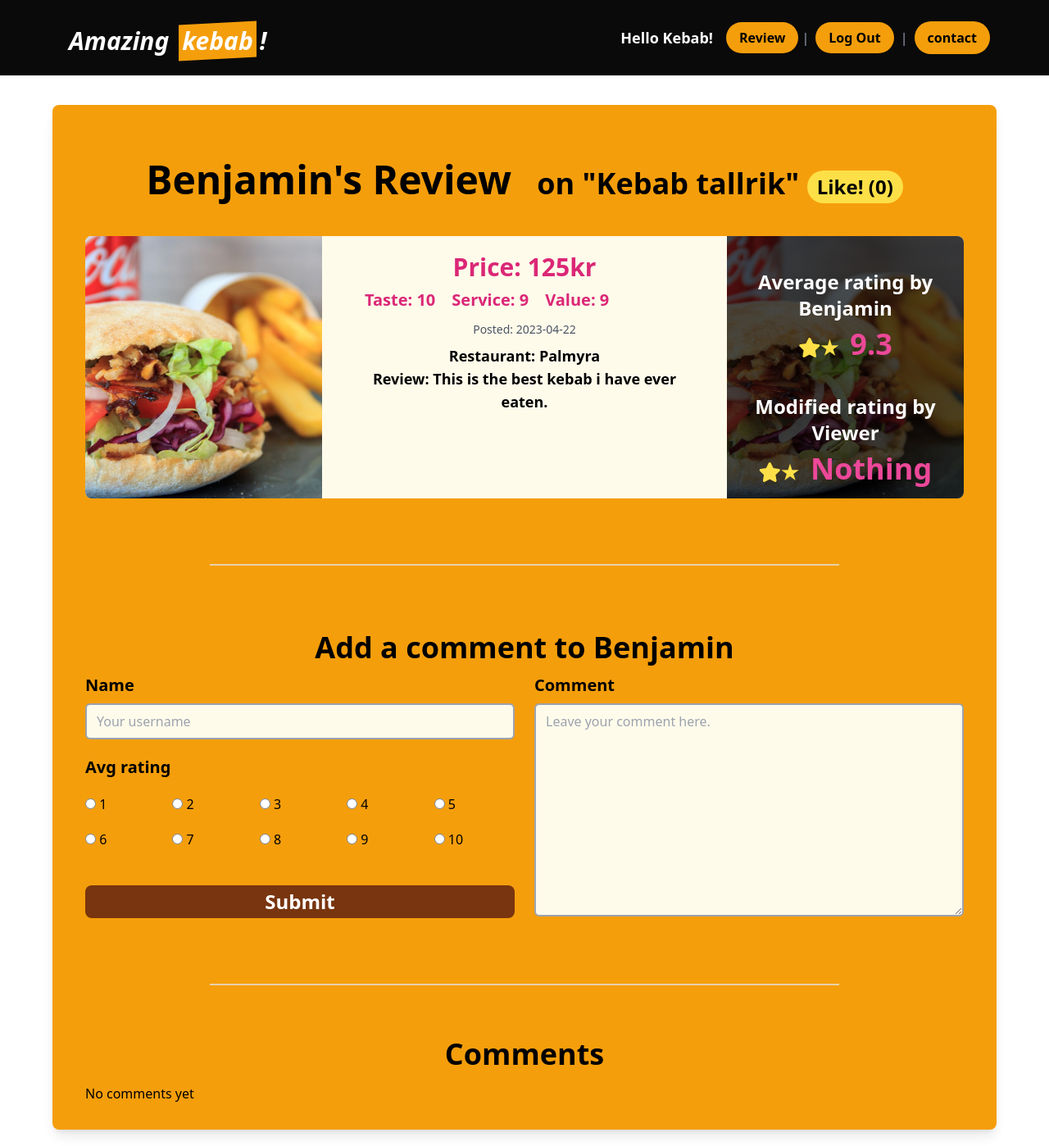
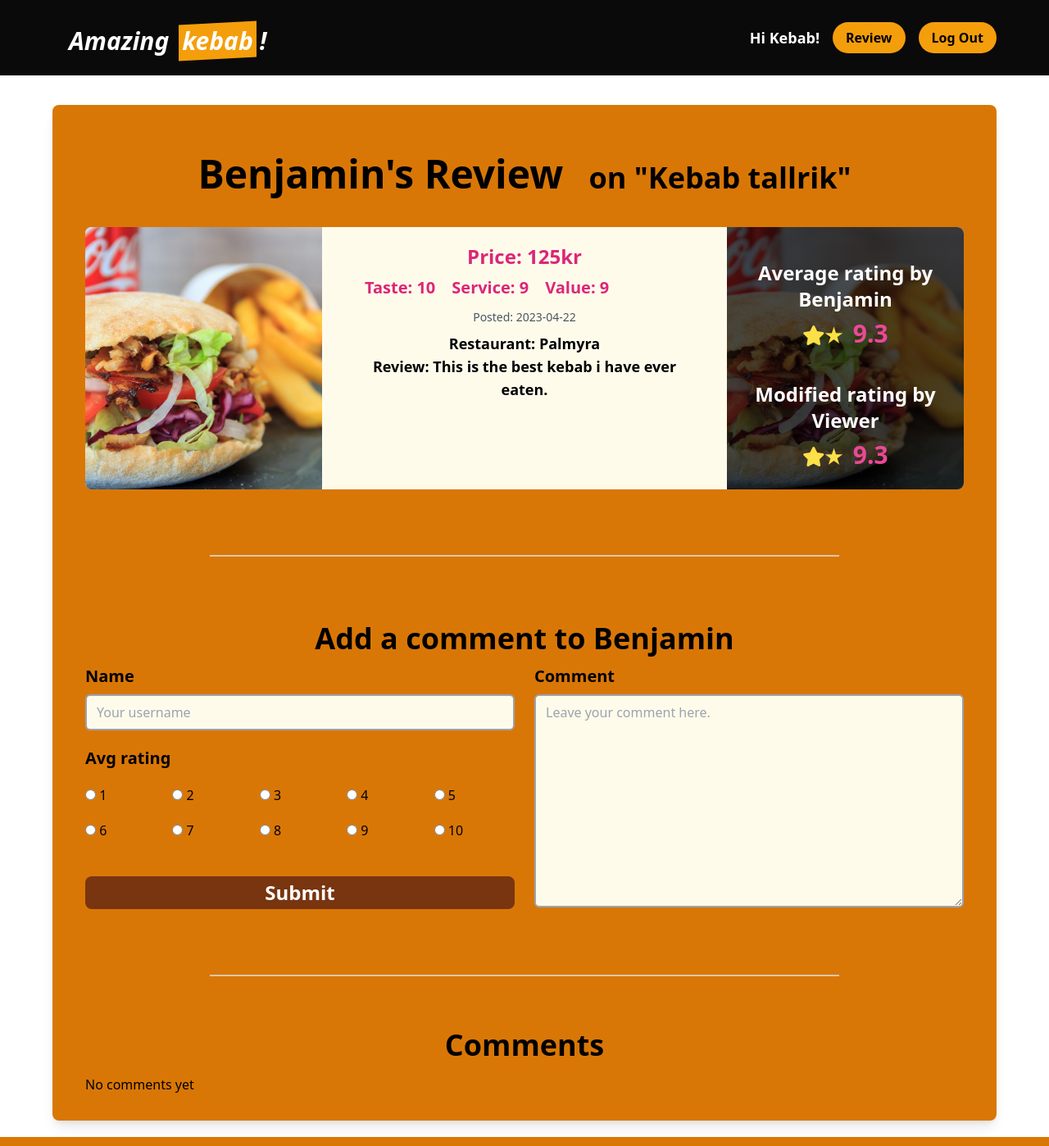
Before and after one commit to besod/kebab-review-app, a Django app: page /core/detail/11/ in a window 1280 px wide. Shown: the whole page at 82% size. Run offline with Django 4.2, Linux system fonts and the light colour scheme; a user stored in the database is signed in; data comes from the database, SQL or seed files in the repository; both versions use the stored data as it was after the commit; some libraries are stand-ins or nearby versions.

Commit message:
Reverting merge made at 20:44 Revert "Merge branch 'main' of https://github.com/UA-classroom/web-framework-project_v1-benjamin-michika"
This reverts commit 4d8951d3fd2ff80383ef8b784a22187b85f92676, reversing
changes made to a0f54307533c063911b9fe474bd3043ed5b72478.

```diff
--- a/kebab/core/static/core/js/ajax.js
+++ /dev/null
@@ -1,25 +0,0 @@
-function getCookie(name) {
-    var cookieValue = null;
-    if (document.cookie && document.cookie !== "") {
-        var cookies = document.cookie.split(";");
-        for (var i = 0; i < cookies.length; i++) {
-            var cookie = cookies[i].trim();
-            if (cookie.substring(0, name.length + 1) === name + "=") {
-                cookieValue = decodeURIComponent(cookie.substring(name.length + 1));
-                break;
-            }
-        }
-    }
-    return cookieValue;
-}
-var csrftoken = getCookie("csrftoken");
-function csrfSafeMethod(method) {
-    return /^(GET|HEAD|OPTIONS|TRACE)$/.test(method);
-}
-$.ajaxSetup({
-    beforeSend: function (xhr, settings) {
-        if (!csrfSafeMethod(settings.type) && !this.crossDomain) {
-            xhr.setRequestHeader("X-CSRFToken", csrftoken);
-        }
-    },
-});
--- a/kebab/core/templates/core/base.html
+++ b/kebab/core/templates/core/base.html
@@ -64,43 +64,12 @@
     </nav>
   </header>
 
-  <div class="container">
-    {% block content %}
+{% block content %}
 
-    {% endblock %}
-  </div>
-
+{% endblock %}
 <footer>
   <!-- footer here -->
 
 </footer>
 
-
-  {% load static %}
-
-  <script type="text/javascript" src="{% static 'core/js/ajax.js' %}"></script>
-  <script>
-    $(document).ready(function() {
-      $('#like-btn').click(function() {
-        $.ajax({
-          url: '/core/detail/' + {{ review.id }} + '/like/',
-          type: 'POST',
-          data: {
-            'review_id': {{ review.id }},
-            'csrfmiddlewaretoken': $('input[name=csrfmiddlewaretoken]').val()
-          },
-          dataType: 'json',
-          success: function(response) {
-            $('#like-count').text(response.like_count);
-            $('#like-btn span').text('(' + response.review_like_count + ')');
-          },
-          error: function(xhr, status, error) {
-            console.log(xhr.responseText);
-            alert('Error happened.');
-          }
-        });
-      });
-    });
-  </script>
-
 </html>
--- a/kebab/core/templates/core/detail.html
+++ b/kebab/core/templates/core/detail.html
@@ -11,7 +11,11 @@
   <nav class="flex items-center w-full">
     <div class="flex justify-between items-center space-x-5">
       <a href="http://127.0.0.1:8000/core/">
-
+        <!-- <img
+          src="{% static 'core/kebab.webp' %}"
+          alt="Kebab"
+          class="w-24 rounded-full hover:animate-pulse"
+        /> -->
       </a>
       <p class="mt-2 text-3xl font-bold italic text-white">
         Amazing
@@ -21,63 +25,49 @@
       </p>
     </div>
     <div class="flex-grow lg:flex lg:items-center lg:w-auto">
-
       {% if user.is_authenticated %}
-      <!-- fetch user from database -->
-
       <ul class="w-full justify-end flex-grow lg:flex lg:items-center lg:w-auto ml-auto">
         <li>
-          <p class="text-lg font-bold mr-4 text-white hover:bg-">
-            Hello <a class="hover:text-amber-600" href="{% url 'core:profile' username=user.username %} ">{{ user.username }}!</a>
-            </p>
+          <p class="text-lg font-bold mr-4 text-white">
+            Hi {{ user.username }}!
+          </p>
         </li>
         <li>
           <a href="{% url 'core:upload' %}"
-            class="bg-amber-500 rounded-full px-4 py-2 mr-1 text-black font-bold hover:bg-amber-600">Review</a>
+            class="bg-amber-500 rounded-full px-4 py-2 mr-4 text-black font-bold">Review</a>
         </li>
         <li>
-          <span class="text-gray-500 font-bold">|</span></li>
-        <li>
-          <a href="{% url 'core:logout' %}" class="bg-amber-500 font-bold rounded-full px-4 py-2 mx-2 text-black hover:bg-amber-600">Log Out</a>
+          <a href="{% url 'core:logout' %}" class="bg-amber-500 font-bold rounded-full px-4 py-2 text-black">Log Out</a>
         </li>
       </ul>
       {% else %}
       <ul class="flex flex-row space-x-4 text-lg text-gray-600 ml-auto">
         <li>
-          <a href="{% url 'core:login' %}" class="bg-amber-500 rounded-full px-4 py-2 text-black mr-2 font-bold hover:bg-amber-600">Log
+          <a href="{% url 'core:login' %}" class="bg-amber-500 rounded-full px-4 py-2 text-white mr-2 font-bold">Log
             In</a>
         </li>
         <li>
           <span class="text-gray-500 font-bold">|</span>
         </li>
         <li>
-          <a href="{% url 'core:signup' %}" class="bg-amber-500 font-bold rounded-full px-4 py-2 text-black ml-2 hover:bg-amber-600">Sign
+          <a href="{% url 'core:signup' %}" class="bg-amber-500 font-bold rounded-full px-4 py-2 text-white ml-2">Sign
             Up</a>
         </li>
-        {% endif %}
-
+      </ul>
+      {% endif %}
     </div>
-    <span class="text-gray-500 font-bold">|</span>
-    <a href="{% url 'core:contact' %}"
-            class="bg-amber-500 rounded-full px-4 py-2 mx-2 text-black font-bold hover:bg-amber-600">contact</a>
   </nav>
 </header>
 
 <main class="flex-1 mx-16 pt-32">
 
-  <section class="bg-amber-500 rounded-lg shadow-lg overflow-hidden mb-5">
+  <section class="bg-amber-600 rounded-lg shadow-lg overflow-hidden mb-5">
 
-    <div class="card">
+    <div>
       <h1 class="text-5xl text-center font-bold p-10 mt-5">
         {{ review.user.username }}'s Review
         <span class="text-4xl">
           &nbsp;&nbsp;on "{{ review.menu.menu }}"
-        </span>
-        <span>
-          <button id="like-btn" type="button"
-            class="bg-yellow-300 text-2xl rounded-3xl text-black font-bold py-1 px-3 mt-5">
-            Like! <span id="like-count">({{ review.like_count }})</span>
-          </button>
         </span>
       </h1>
       <div class="flex mx-10 bg-amber-50 rounded-lg">
@@ -94,7 +84,7 @@
         {% endif %}
         <div class="px-5 mx-8 py-5 text-xl font-semibold w-4/7 text-center">
           <div class="text-xl font-bold text-pink-600 mb-3">
-            <p class="text-3xl mb-2">Price: {{ review.menu.price }}kr</p>
+            <p class="text-2xl mb-2">Price: {{ review.menu.price }}kr</p>
             <ul class="flex">
               <li class="mr-5">Taste: {{ review.taste_rating }}</li>
               <li class="mr-5">Service: {{ review.service_rating }}</li>
@@ -133,7 +123,7 @@
               <p class="mb-10">
                 <span class="text-xl font-bold text-pink-500">
                   <i class="text-yellow-300 text-2xl fas fa-star">&#9733;</i>
-                  <span class="text-4xl font-bold text-pink-500">
+                  <span class="text-3xl font-bold text-pink-500">
                     &nbsp;{{ review.avg_rating }}
                   </span>
                 </span>
@@ -145,8 +135,8 @@
                 <p>
                   <span class="text-xl font-bold text-pink-500">
                     <i class="text-yellow-300 text-2xl fas fa-star">&#9733;</i>
-                    <span class="text-4xl font-bold text-pink-500">
-                      &nbsp;{{ viewer_rating }}
+                    <span class="text-3xl font-bold text-pink-500">
+                      &nbsp;{{ review.avg_rating }}
                     </span>
                   </span>
                 </p>
@@ -210,7 +200,7 @@
             <span>
               <i class="text-yellow-400 text-2xl fas fa-star">&#9733;</i>
               <span class="text-3xl font-bold text-pink-500">
-                {{ c.avg_rating }}</span>
+                {{ review.avg_rating }}</span>
             </span>
           </p>
           <p class="text-xs font-normal text-gray-500 mb-2">
@@ -228,4 +218,5 @@
 
 </main>
 
+
 {% endblock content %}
--- a/kebab/core/urls.py
+++ b/kebab/core/urls.py
@@ -16,5 +16,4 @@ urlpatterns = [
     path('core/review/<int:id>/edit/', views.edit_review, name='edit_review'),
     path('password_change/', views.password_change, name='password_change'),
     path('account_settings/', views.account_settings, name='account_settings'),
-    path('detail/<int:review_id>/like/', views.like, name='like'),
 ]
--- a/kebab/core/views.py
+++ b/kebab/core/views.py
@@ -4,7 +4,7 @@ from django.urls import reverse
 from .forms import SignupForm, LogInForm, ContactForm, UploadForm, CommentForm, ReviewForm
 from .models import Contact, Review, CustomUser, Comment, Menu
 from django.contrib.auth.decorators import login_required
-from django.http import Http404, JsonResponse, HttpResponseBadRequest
+
 
 # def home(request):
 # context = {}
@@ -54,14 +54,6 @@ def top(request):
 def detail(request, id):
     target_review = get_object_or_404(Review, id=id)
     comments = Comment.objects.filter(review=target_review)
-    if comments:
-        total = 0
-        for comment in comments.values():
-            total += comment['avg_rating']
-        viewer_avg_rating = round(total/comments.count(), 1)
-    else:
-        viewer_avg_rating = 'Nothing'
-
     if request.method == 'POST':
         form = CommentForm(request.POST)
         if form.is_valid():
@@ -71,12 +63,10 @@ def detail(request, id):
             return redirect('core:detail', id=id)
     else:
         form = CommentForm()
-
     context = {
         'review': target_review,
         'comment_form': form,
-        'comments': comments,
-        'viewer_rating': viewer_avg_rating
+        'comments': comments
     }
     return render(request, 'core/detail.html', context)
 
@@ -209,15 +199,6 @@ def account_settings(request):
     return render(request, 'account/account_settings.html')
 
 
-def like(request, review_id):
-    review = get_object_or_404(Review, id=review_id)
-    review.like_count +=1
-    review.save()
-    return JsonResponse({"review_like_count": review.like_count})
-
-
-
-
 # When inplement create_review function, use this maybe
 # reviews = Review.objects.filter(restaurant=restaurant)
     # average_rating = reviews.aggregate(Avg('rating'))['rating__avg']
```
Also changed, not shown: kebab/core/templates/account/upload.html (+14 -16 lines), kebab/core/static/core/icons8-user-32.png (deleted), kebab/db.sqlite3 (added), 1 other file.
